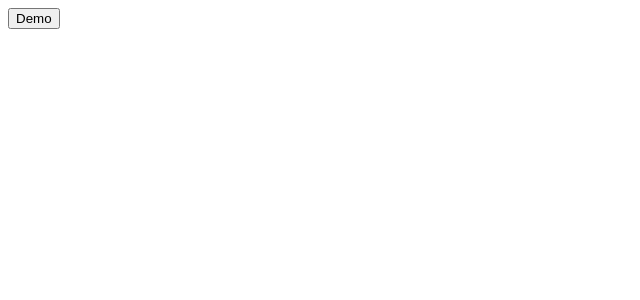
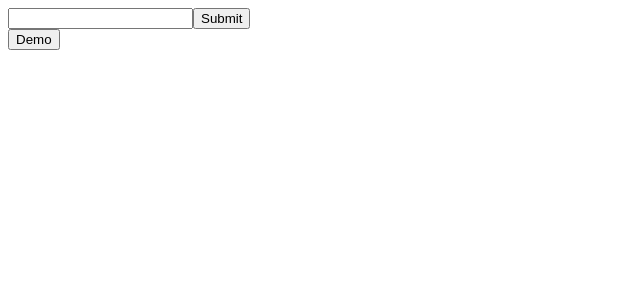
Before and after one commit to AlexTing1/Twitter-Analysis, a React app: page / in a window 1280 px wide. Shown: the top 300 px of the page, without its empty margins (0-640 px from the left). Built offline with nearby package versions, Linux system fonts and the light colour scheme; the HTML template or start-up script is replaced by a standard one.

Commit message:
added page that lets you select specific username

```diff
--- a/client/src/Components/App.jsx
+++ b/client/src/Components/App.jsx
@@ -1,29 +1,36 @@
-import React from 'react';
-import { BrowserRouter as Router, Switch, Route } from 'react-router-dom';
+import React, { useState } from 'react';
+import {
+  BrowserRouter as Router, Switch, Route, Link,
+} from 'react-router-dom';
 import Start from './Start';
+import TwitterAnalysis from './TwitterAnalysis';
 
 function App() {
+  const [id, setId] = useState('1232319080637616128');
+
   function demoOnClick() {
     console.log('test');
   }
 
   return (
-    <div>
 
-      <Router>
-        <div>
-          <Switch>
-            <Route path="/" exact component={Start} />
-            {/* <Route path="/twitteranalysis" */}
-          </Switch>
-        </div>
-      </Router>
+    <Router>
       <div>
-        <div>
-          <button type="button" onClick={demoOnClick}> Demo </button>
-        </div>
+        <Switch>
+          <Route
+            path="/"
+            exact
+            render={() => <Start setId={setId} />}
+          />
+          <Route
+            path="/twitteranalysis"
+            render={() => <TwitterAnalysis id={id} />}
+          />
+        </Switch>
       </div>
-    </div>
+
+    </Router>
+
   );
 }
 
--- a/client/src/Components/Start.jsx
+++ b/client/src/Components/Start.jsx
@@ -1,15 +1,34 @@
-import React from 'react';
+import React, { useState } from 'react';
+import { Link } from 'react-router-dom';
+import axios from 'axios';
 
-function Start() {
-  function demoOnClick() {
-    console.log('test');
+function Start({ setId }) {
+  //const [id, setId] = useState('1232319080637616128');
+  const [user, setUser] = useState('certik_io');
+  function onChange(event) {
+    console.log(event.target.value);
+    setUser(event.target.value);
+  }
+
+  function setUserName() {
+    console.log(user);
+    axios.get(`/user/${user}`)
+      .then((resp) => {
+        console.log(resp.data);
+        setId(resp.data.data[0].id);
+      })
+      .catch(() => alert('Invalid username'));
   }
 
   return (
     <div>
       <div>
-        <button type="button" onClick={demoOnClick}> Demo </button>
+        <input type="text" onChange={onChange} />
+        <button type="submit" onClick={setUserName}>Submit</button>
       </div>
+      <Link to="/twitteranalysis">
+        <button type="button">Demo</button>
+      </Link>
     </div>
   );
 }
--- a/client/src/Components/TwitterAnalysis.jsx
+++ b/client/src/Components/TwitterAnalysis.jsx
@@ -8,8 +8,9 @@ import css from './css/app.css';
 //  Main function of the program. App retrieves all the necessary twitter data in the correct format
 //  from Twitter API and sends that information to the right files. Data is collected using Twitter
 //  API. Function calls are creatd under server/index.js.
-function TwitterAnalysis() {
-  const id = '1232319080637616128'; //  This is Certik's twitter id
+function TwitterAnalysis({ id }) {
+  console.log(id);
+  //const id = '1232319080637616128'; //  This is Certik's twitter id
   const startDate = '2021-01-01T00:00:00Z'; //  This is the date where I start collection data.
   const [tweetData, setTweetData] = useState([]);
   const [likedTweetsData, setLikedTweetsData] = useState([]);
--- a/client/src/index.jsx
+++ b/client/src/index.jsx
@@ -1,6 +1,6 @@
 import React from 'react';
 import ReactDOM from 'react-dom';
 import TwitterAnalysis from './Components/TwitterAnalysis';
-import Start from './Components/Start';
+import App from './Components/App';
 
-ReactDOM.render(<Start />, document.getElementById('Twitter-Analysis'));
+ReactDOM.render(<App />, document.getElementById('Twitter-Analysis'));
```
Also changed, not shown: 1 other file (tests, documents, lock files or other folders).
